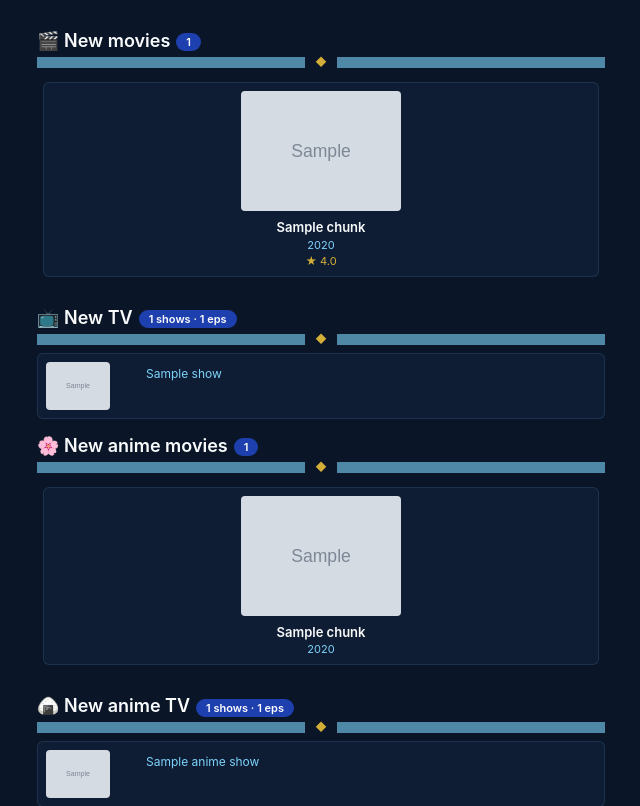
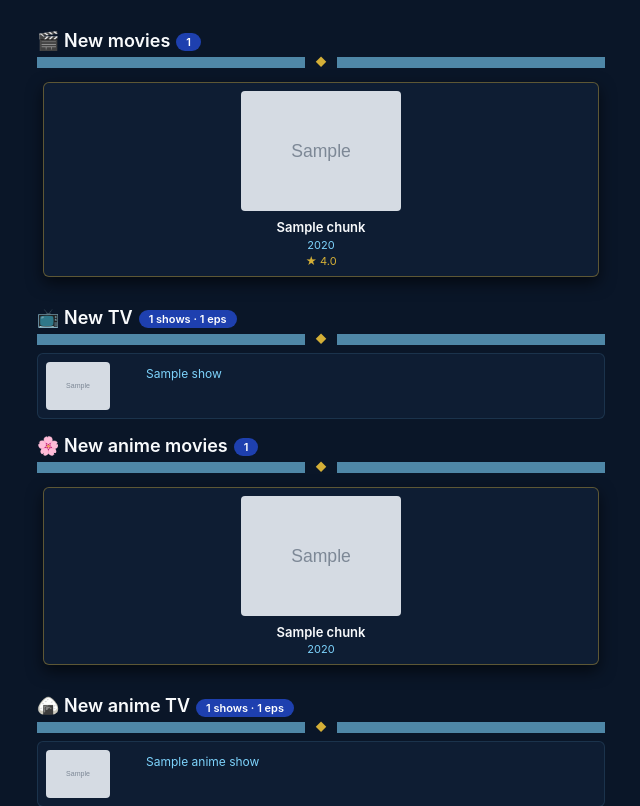
Before and after one commit to Quadstronaut/QFlix, a Python web app: template scripts/qflix-newsletter/qflix_newsletter/templates/weekly.html.j2 in a window 1280 px wide. Shown: the part 645-1451 px from the top of the page, without its empty margins (319-959 px from the left). Run offline with Jinja, Linux system fonts and the light colour scheme; the template is opened without the code that fills it: most values are stand-ins (such as "Sample title", 1, 10 or a date in 2020); grey boxes marked "Sample" are stand-in pictures.

Commit message:
newsletter posters: gold border + drop shadow on movie/anime-movie cards

```diff
--- a/scripts/qflix-newsletter/qflix_newsletter/templates/weekly.html.j2
+++ b/scripts/qflix-newsletter/qflix_newsletter/templates/weekly.html.j2
@@ -78,7 +78,7 @@
             {% for m in chunk %}
             <td width="33%" valign="top" style="padding:6px;{% if loop.index > 1 %}{% endif %}">
               {% if m %}
-              <div style="background:#0e1d33;border:1px solid rgba(125,211,252,.12);border-radius:6px;padding:8px;text-align:center;">
+              <div style="background:#0e1d33;border:1px solid rgba(212,175,55,.4);border-radius:6px;padding:8px;text-align:center;box-shadow:0 6px 16px rgba(0,0,0,.6);">
                 {% if m.thumb_url %}
                 <img src="{{ m.thumb_url }}" alt="" width="160" style="display:block;max-width:100%;height:auto;border-radius:4px;margin:0 auto 8px auto;">
                 {% endif %}
@@ -133,7 +133,7 @@
             {% for m in chunk %}
             <td width="33%" valign="top" style="padding:6px;">
               {% if m %}
-              <div style="background:#0e1d33;border:1px solid rgba(125,211,252,.12);border-radius:6px;padding:8px;text-align:center;">
+              <div style="background:#0e1d33;border:1px solid rgba(212,175,55,.4);border-radius:6px;padding:8px;text-align:center;box-shadow:0 6px 16px rgba(0,0,0,.6);">
                 {% if m.thumb_url %}<img src="{{ m.thumb_url }}" alt="" width="160" style="display:block;max-width:100%;height:auto;border-radius:4px;margin:0 auto 8px auto;">{% endif %}
                 <div style="color:#f8fafc;font-size:13px;font-weight:600;line-height:1.3;">{{ m.title }}</div>
                 {% if m.year %}<div style="color:#7dd3fc;font-size:11px;margin-top:2px;">{{ m.year }}</div>{% endif %}
```
Also changed, not shown: scripts/qflix-newsletter/tests/test_template_render.py (+12 -0 lines).
